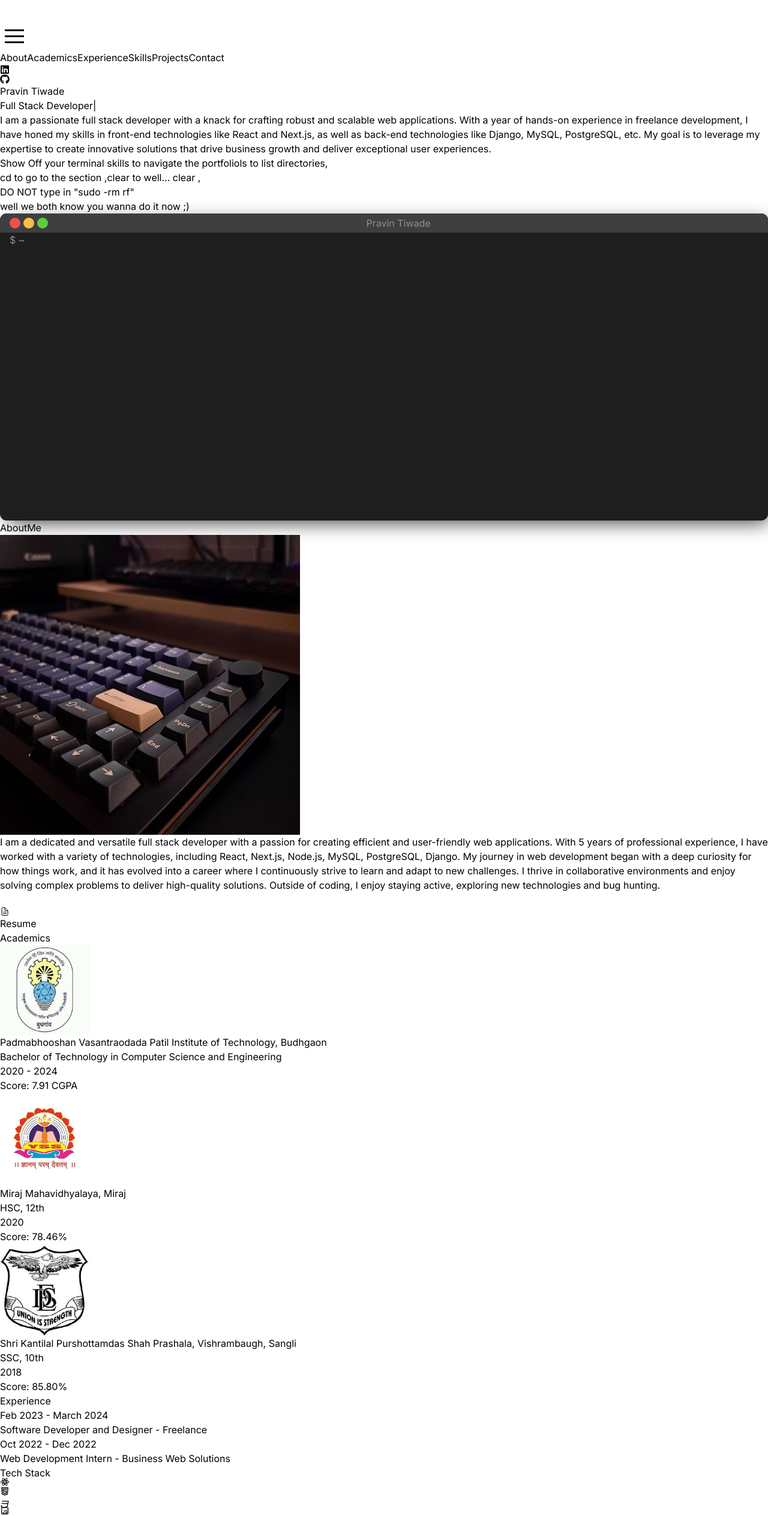
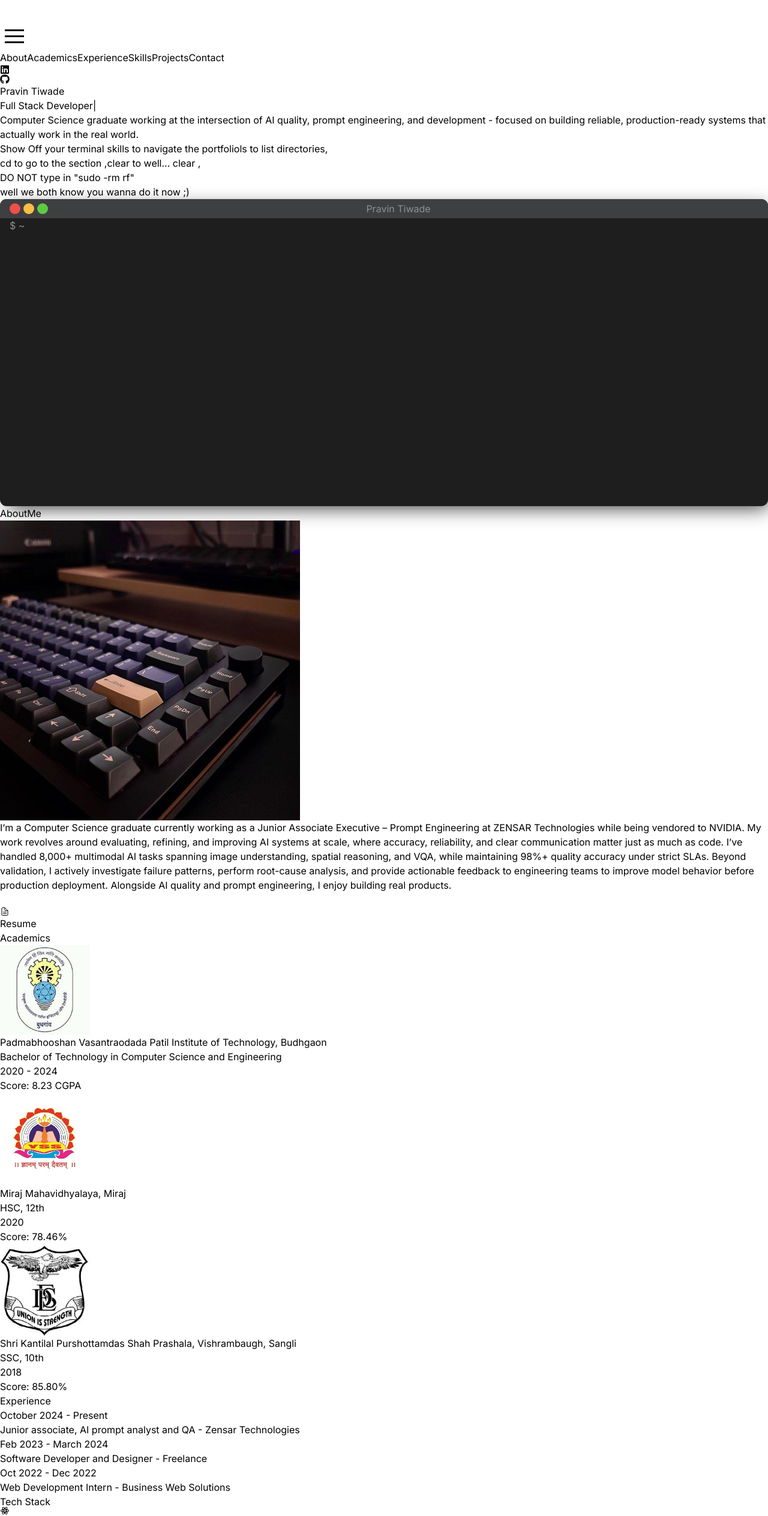
Before and after one commit to helios-pixel/portfolioV2, a React (Vite) app: page / in a window 1280 px wide. Shown: the top 2528 px of the page at 60% size. Built offline with nearby package versions, Linux system fonts and the light colour scheme.

Commit message:
Update index.js

```diff
--- a/src/constants/index.js
+++ b/src/constants/index.js
@@ -11,11 +11,19 @@ import mmm from "../assets/academics/mmm.jpg";
 import pvpit from "../assets/academics/pvpit.jpg";
 
 
-export const HERO_CONTENT = `I am a passionate full stack developer with a knack for crafting robust and scalable web applications. With a year of hands-on experience in freelance development, I have honed my skills in front-end technologies like React and Next.js, as well as back-end technologies like Django, MySQL, PostgreSQL, etc. My goal is to leverage my expertise to create innovative solutions that drive business growth and deliver exceptional user experiences.`;
+export const HERO_CONTENT = `Computer Science graduate working at the intersection of AI quality, prompt engineering, and development - focused on building reliable, production-ready systems that actually work in the real world.`;
 
-export const ABOUT_TEXT = `I am a dedicated and versatile full stack developer with a passion for creating efficient and user-friendly web applications. With 5 years of professional experience, I have worked with a variety of technologies, including React, Next.js, Node.js, MySQL, PostgreSQL, Django. My journey in web development began with a deep curiosity for how things work, and it has evolved into a career where I continuously strive to learn and adapt to new challenges. I thrive in collaborative environments and enjoy solving complex problems to deliver high-quality solutions. Outside of coding, I enjoy staying active, exploring new technologies and bug hunting.`;
+export const ABOUT_TEXT = `I’m a Computer Science graduate currently working as a Junior Associate Executive – Prompt Engineering at ZENSAR Technologies while being vendored to NVIDIA. My work revolves around evaluating, refining, and improving AI systems at scale, where accuracy, reliability, and clear communication matter just as much as code.
+I’ve handled 8,000+ multimodal AI tasks spanning image understanding, spatial reasoning, and VQA, while maintaining 98%+ quality accuracy under strict SLAs. Beyond validation, I actively investigate failure patterns, perform root-cause analysis, and provide actionable feedback to engineering teams to improve model behavior before production deployment.
+Alongside AI quality and prompt engineering, I enjoy building real products.`;
 
 export const EXPERIENCES = [
+  {
+    year: "October 2024 - Present",
+    role: "Junior associate, AI prompt analyst and QA",
+    company: "Zensar Technologies",
+
+  },
   {
     year: "Feb 2023 - March 2024",
     role: "Software Developer and Designer",
@@ -37,7 +45,7 @@ export const ACADEMICS = [
     college: "Padmabhooshan Vasantraodada Patil Institute of Technology, Budhgaon",
     course: "Bachelor of Technology in Computer Science and Engineering",
     logo: pvpit,
-    grade: "7.91 CGPA"
+    grade: "8.23 CGPA"
   },
   {
     year: "2020",
```
